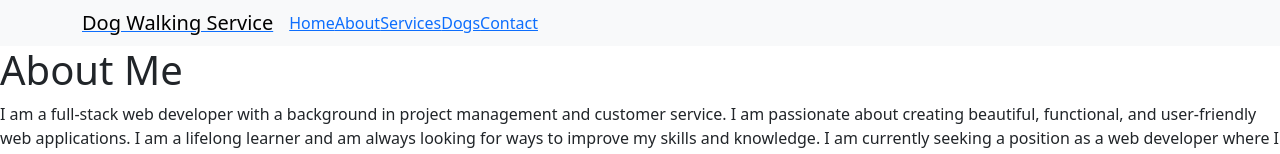
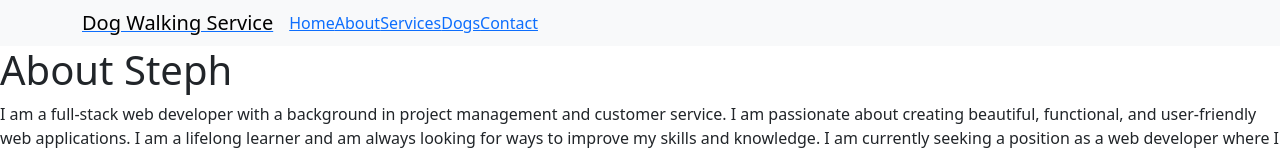
Before and after one commit to Steph-Benjamin223/stephs-dogwalking-app, a React (Create React App) app: page /about in a window 1280 px wide. Shown: the top 154 px of the page. Built offline with nearby package versions, Linux system fonts and the light colour scheme.

Commit message:
ServiceCard

```diff
--- a/src/Pages/AboutPage.js
+++ b/src/Pages/AboutPage.js
@@ -1,7 +1,7 @@
 function AboutPage() {
   return (
     <div>
-      <h1>About Me</h1>
+      <h1>About Steph</h1>
       <p>
         I am a full-stack web developer with a background in project management
         and customer service. I am passionate about creating beautiful,
```
Also changed, not shown: src/Components/ServiceCard.js (+17 -0 lines), src/Images/logo192.png (renamed from src/Components/logo192.png).
